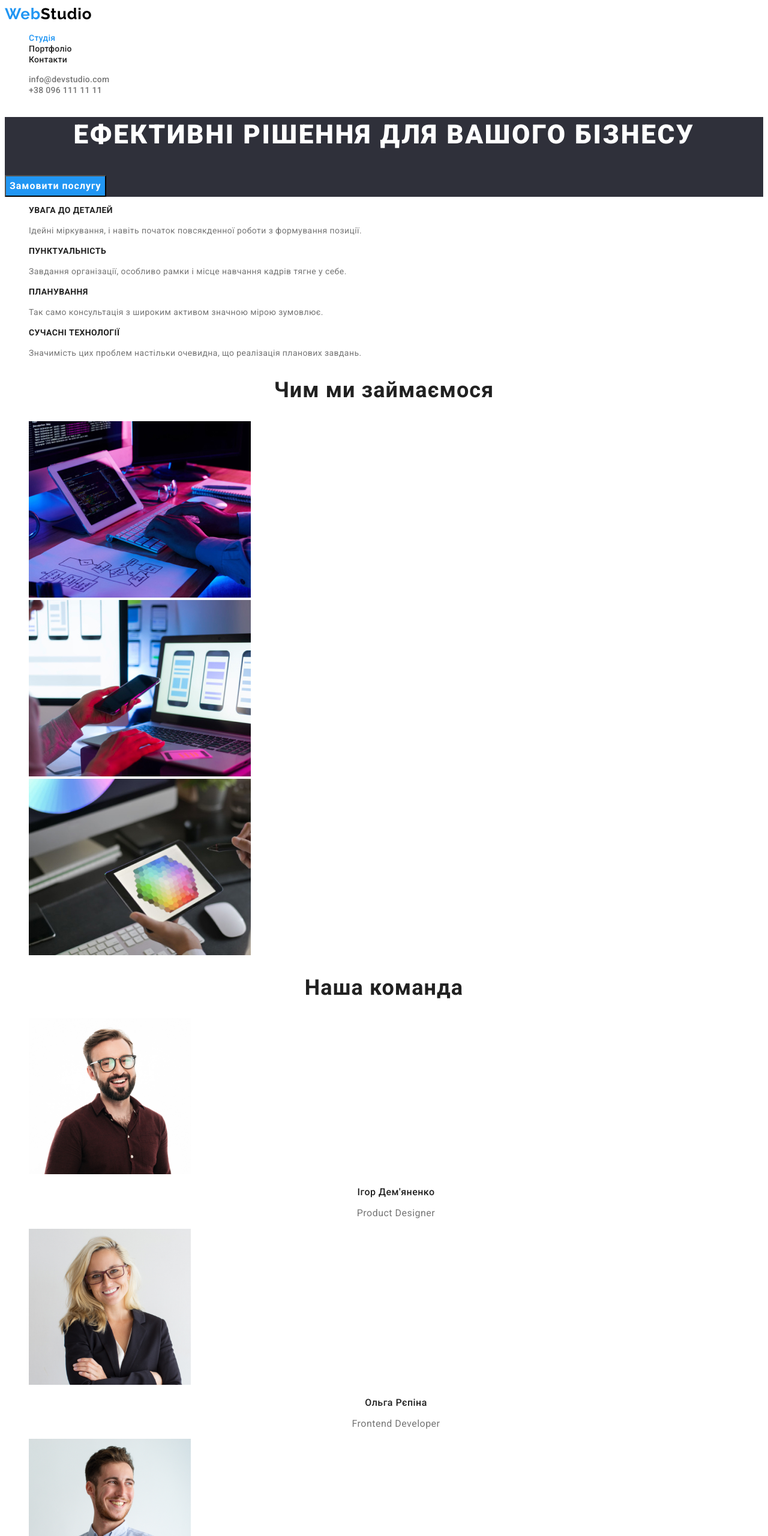
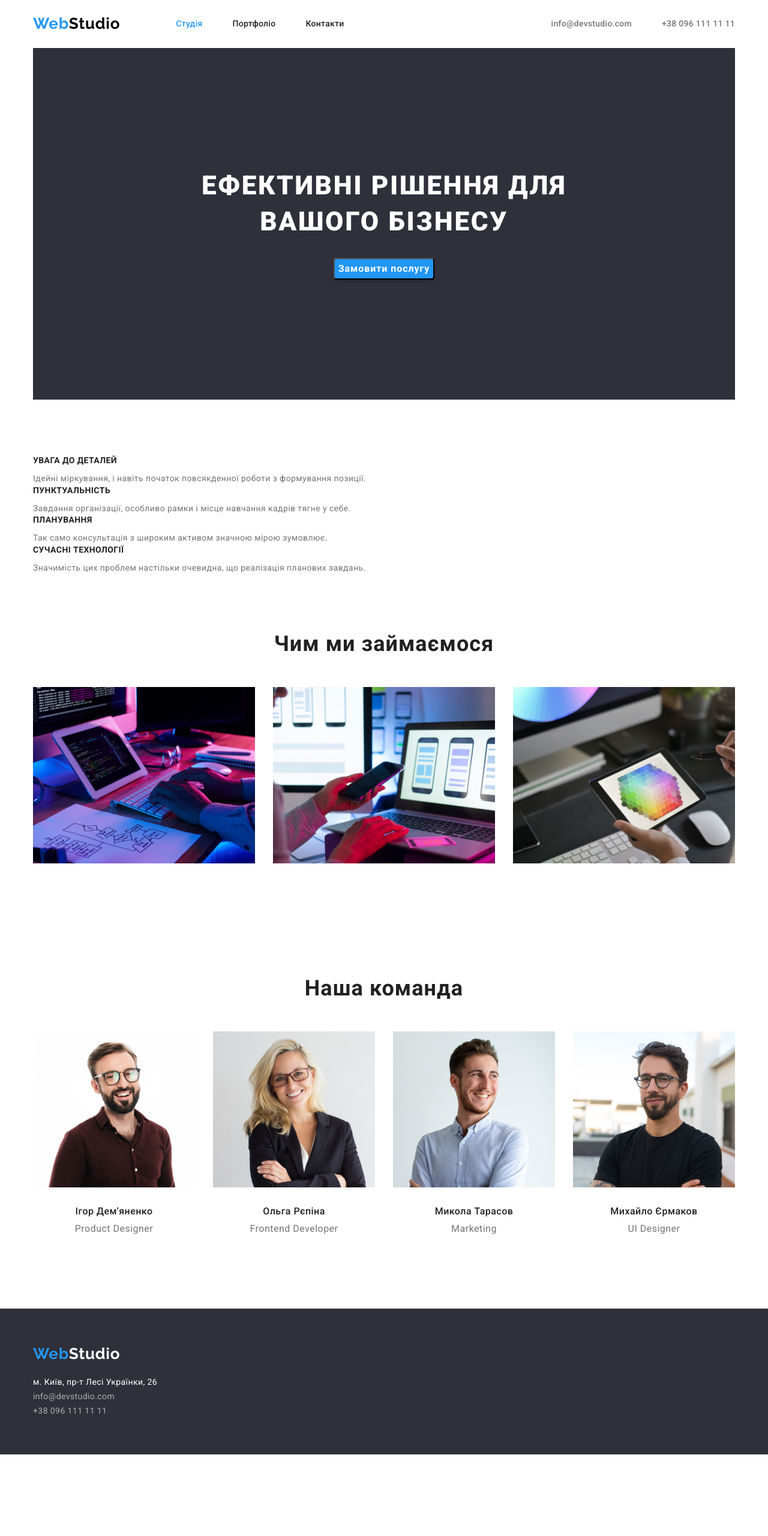
Before and after one commit to MartaSheterliak/goit-markup-hw-03, a plain HTML site: page index.html in a window 1280 px wide. Shown: the top 2560 px of the page at 60% size. After the commit the page ends 2424 px from the top, so only its background shows below. Drawn offline with nearby package versions, Linux system fonts and the light colour scheme.

Commit message:
Домашня робота 3

```diff
--- a/CSS/style.css
+++ b/CSS/style.css
@@ -1,11 +1,31 @@
 :root {
   --top-title-color: #212121;
   --top-text-color: #757575;
-    --top-adress-color: #2196F3;
+  --top-adress-color: #2196f3;
   --top-ht: 1.14;
   --top-footer-text: rgba(255, 255, 255, 0.6);
-    --footer-text-color: #FFFFFF;
-    --top-btn-color: #FFFFFF;
+  --footer-text-color: #ffffff;
+  --top-btn-color: #ffffff;
+}
+
+p,
+h1,
+h2,
+h3 {
+  margin: 0;
+}
+
+ul {
+  margin: 0;
+  padding: 0;
+}
+
+button {
+  cursor: pointer;
+}
+
+img {
+  display: block;
 }
 
 body {
@@ -22,6 +42,13 @@ color: var(--top-title-color);
   text-decoration: none;
 }
 
+.container {
+  width: 1200px;
+  padding-left: 15px;
+  padding-right: 15px;
+  margin: 0 auto;
+}
+
 .visually-hidden {
   position: absolute;
   width: 1px;
@@ -36,24 +63,41 @@ color: var(--top-title-color);
   overflow: hidden;
 }
 
+/*----------------HEADER---------------*/
+.header {
+  padding-top: 24px;
+  padding-bottom: 25px;
+}
 
+.header-navigation {
+  display: flex;
+  align-items: center;
+}
 
-/*----------------HEADER---------------*/
+.header-container {
+  display: flex;
+  align-items: center;
+}
+
+.header-list {
+  display: flex;
+  gap: 50px;
+}
 
 .header-logo,
 .footer-logo {
-    font-family: 'Raleway', sans-serif ;
+  font-family: "Raleway", sans-serif;
   font-weight: 700;
   font-size: 26px;
   line-height: 1.19;
   letter-spacing: 0.03em;
   color: var(--top-adress-color);
+  margin-right: 93px;
 }
 
 .header-color-text {
   color: #000000;
 }
-
 
 .header-link {
   font-weight: 500;
@@ -75,16 +119,22 @@ color: var(--top-title-color);
   color: var(--top-text-color);
 }
 
+.header-connect {
+  margin-left: auto;
+}
+
 .header-contacts:hover,
 .header-link:hover,
 .header-link:focus {
-    color:var(--top-adress-color);
+  color: var(--top-adress-color);
 }
 
 /*----------------HERO-----------------*/
 
 .hero {
-    background-color: #2F303A
+  background-color: #2f303a;
+  padding-top: 200px;
+  padding-bottom: 200px;
 }
 
 .hero-title {
@@ -94,7 +144,9 @@ color: var(--top-title-color);
   text-align: center;
   letter-spacing: 0.06em;
   text-transform: uppercase;
-    color: #FFFFFF;
+  color: #ffffff;
+  max-width: 696px;
+  margin: 0 auto;
 }
 
 .hero-btn {
@@ -107,12 +159,23 @@ color: var(--top-title-color);
   color: var(--top-btn-color);
   background-color: var(--top-adress-color);
   cursor: pointer;
+  max-width: 216px;
+  margin: 0 auto;
+  display: block;
+  margin-top: 30px;
+  box-shadow: 0px 4px 4px rgba(0, 0, 0, 0.15);
+  border-radius: 4px;
 }
 
 .hero-btn:hover,
 .hero-btn:focus {
   color: var(--top-btn-color);
   background-color: #188ce8;
+}
+
+.benefits {
+  padding-top: 94px;
+  padding-bottom: 94px;
 }
 
 .benefits-title {
@@ -122,6 +185,7 @@ color: var(--top-title-color);
   letter-spacing: 0.03em;
   text-transform: uppercase;
   color: var(--top-title-color);
+  margin-bottom: 10px;
 }
 
 .benefits-text {
@@ -131,6 +195,19 @@ color: var(--top-title-color);
   color: var(--top-text-color);
 }
 
+.activity {
+  padding-bottom: 94px;
+}
+
+.activity-list {
+  display: flex;
+  gap: 30px;
+}
+
+.activity-item {
+  width: calc((100%-60) / 3);
+}
+
 .activity-title {
   font-weight: 700;
   font-size: 36px;
@@ -138,6 +215,12 @@ color: var(--top-title-color);
   text-align: center;
   letter-spacing: 0.03em;
   color: var(--top-title-color);
+  margin-bottom: 50px;
+}
+
+.team {
+  padding-top: 94px;
+  padding-bottom: 94px;
 }
 
 .team-top-title {
@@ -147,6 +230,22 @@ color: var(--top-title-color);
   text-align: center;
   letter-spacing: 0.03em;
   color: var(--top-title-color);
+  margin-bottom: 50px;
+}
+
+.team-list {
+  display: flex;
+  gap: 30px;
+}
+
+.team-item {
+  width: calc((100%-90) / 4);
+}
+
+.team-content {
+  padding-top: 30px;
+  padding-bottom: 30px;
+  margin: 0 auto;
 }
 
 .team-title {
@@ -156,6 +255,7 @@ color: var(--top-title-color);
   text-align: center;
   letter-spacing: 0.03em;
   color: var(--top-title-color);
+  margin-bottom: 10px;
 }
 
 .team-text {
@@ -166,11 +266,17 @@ color: var(--top-title-color);
   color: var(--top-text-color);
 }
 
-
 /*-----------------FOOTER--------------*/
 
 .footer {
-    background-color: #2F303A;}
+  background-color: #2f303a;
+  padding-top: 60px;
+  padding-bottom: 60px;
+}
+
+.footer-list {
+  margin-top: 20px;
+}
 
 .footer-item {
   font-style: normal;
@@ -198,7 +304,20 @@ color: var(--top-title-color);
 
 /*--------------Portfolio-------------*/
 
+.progects {
+  margin-top: 94px;
+  margin-bottom: 94px;
+}
 
+.progects-filtr {
+  max-width: 575px;
+  margin: 0 auto;
+  display: block;
+  margin-bottom: 34px;
+  display: flex;
+  gap: 8px;
+  justify-content: center;
+}
 
 .progects-item {
   font-weight: 500;
@@ -209,12 +328,29 @@ color: var(--top-title-color);
   color: var(--top-title-color);
 }
 
+.progects-list-content {
+    border-width: 0 0 1px 0;
+    border-color: #EEEEEE;
+}
+
+.progects-list {
+  display: flex;
+  flex-wrap: wrap;
+  gap: 30px;
+}
+
+.progects-item-content {
+  padding-top: 20px;
+  padding-bottom: 20px;
+}
+
 .progects-title {
   font-weight: 700;
   font-size: 18px;
-    line-height: 2.0;
+  line-height: 2;
   letter-spacing: 0.06em;
   color: var(--top-title-color);
+  margin-bottom: 4px;
 }
 
 .progects-text {
@@ -233,6 +369,8 @@ color: var(--top-title-color);
   text-align: center;
   letter-spacing: 0.03em;
   color: var(--top-title-color);
+  min-width: 73px;
+  height: 38px;
 }
 
 .progects-hero-btn:hover,
--- a/index.html
+++ b/index.html
@@ -11,11 +11,19 @@
       href="https://fonts.googleapis.com/css2?family=Montserrat:wght@400;700&family=Raleway:wght@700&family=Roboto:wght@400;500;700;900&display=swap"
       rel="stylesheet"
     />
+    <link
+      rel="stylesheet"
+      href="https://cdnjs.cloudflare.com/ajax/libs/modern-normalize/1.1.0/modern-normalize.min.css"
+      integrity="sha512-wpPYUAdjBVSE4KJnH1VR1HeZfpl1ub8YT/NKx4PuQ5NmX2tKuGu6U/JRp5y+Y8XG2tV+wKQpNHVUX03MfMFn9Q=="
+      crossorigin="anonymous"
+      referrerpolicy="no-referrer"
+    />
     <link rel="stylesheet" href="./CSS/style.css" />
   </head>
   <body>
     <header class="header">
-      <nav>
+      <div class="container header-container">
+        <nav class="header-navigation">
           <a class="header-logo link" href="/index.html" lang="en"
             >Web<span class="header-color-text">Studio</span></a
           >
@@ -31,6 +39,7 @@
             </li>
           </ul>
         </nav>
+        <div class="header-connect">
           <ul class="header-list list">
             <li class="header-item">
               <a class="header-contacts link" href="mailto:info@devstudio.com"
@@ -43,12 +52,17 @@
               >
             </li>
           </ul>
+        </div>
+      </div>
     </header>
     <main>
+      <div class="container">
         <section class="hero">
           <h1 class="hero-title">Ефективні рішення для вашого бізнесу</h1>
           <button class="hero-btn" type="button">Замовити послугу</button>
         </section>
+      </div>
+      <div class="container">
         <section class="benefits">
           <h2 class="visually-hidden">Наші переваги</h2>
           <ul class="benefits-list list">
@@ -62,8 +76,8 @@
             <li class="benefits-item">
               <h3 class="benefits-title">ПУНКТУАЛЬНІСТЬ</h3>
               <p class="benefits-text">
-              Завдання організації, особливо рамки і місце навчання кадрів тягне
-              у себе.
+                Завдання організації, особливо рамки і місце навчання кадрів
+                тягне у себе.
               </p>
             </li>
             <li class="benefits-item">
@@ -75,12 +89,14 @@
             <li class="benefits-item">
               <h3 class="benefits-title">СУЧАСНІ ТЕХНОЛОГІЇ</h3>
               <p class="benefits-text">
-              Значимість цих проблем настільки очевидна, що реалізація планових
-              завдань.
+                Значимість цих проблем настільки очевидна, що реалізація
+                планових завдань.
               </p>
             </li>
           </ul>
         </section>
+      </div>
+      <div class="container">
         <section class="activity">
           <h2 class="activity-title">Чим ми займаємося</h2>
           <ul class="activity-list">
@@ -95,33 +111,53 @@
             </li>
           </ul>
         </section>
+      </div>
+      <div class="container">
         <section class="team">
           <h2 class="team-top-title">Наша команда</h2>
           <ul class="team-list">
             <li class="team-item list">
-            <img src="./images/photo1.jpg" alt="Ігор Дем'яненко" width="270" />
+              <img
+                src="./images/photo1.jpg"
+                alt="Ігор Дем'яненко"
+                width="270"
+              />
+              <div class="team-content">
                 <h3 class="team-title">Ігор Дем'яненко</h3>
                 <p class="team-text" lang="en">Product Designer</p>
+              </div>
             </li>
             <li class="team-item list">
               <img src="./images/photo2.jpg" alt="Ольга Рєпіна" width="270" />
+              <div class="team-content">
                 <h3 class="team-title">Ольга Рєпіна</h3>
                 <p class="team-text" lang="en">Frontend Developer</p>
+              </div>
             </li>
             <li class="team-item list">
               <img src="./images/photo3.jpg" alt="Микола Тарасов" width="270" />
+              <div class="team-content">
                 <h3 class="team-title">Микола Тарасов</h3>
                 <p class="team-text" lang="en">Marketing</p>
+              </div>
             </li>
             <li class="team-item list">
-            <img src="./images/photo4.jpg" alt="Михайло Єрмаков" width="270" />
+              <img
+                src="./images/photo4.jpg"
+                alt="Михайло Єрмаков"
+                width="270"
+              />
+              <div class="team-content">
                 <h3 class="team-title">Михайло Єрмаков</h3>
                 <p class="team-text" lang="en">UI Designer</p>
+              </div>
             </li>
           </ul>
         </section>
+      </div>
     </main>
     <footer class="footer">
+      <div class="container">
         <a class="footer-logo link" href="/index.html" lang="en"
           >Web<span class="footer-color-text">Studio</span></a
         >
@@ -144,6 +180,7 @@
             </li>
           </ul>
         </address>
+      </div>
     </footer>
   </body>
 </html>
```
Also changed, not shown: portfolio.html (+66 -9 lines). Lines whose indentation alone changed are shown as unchanged.
